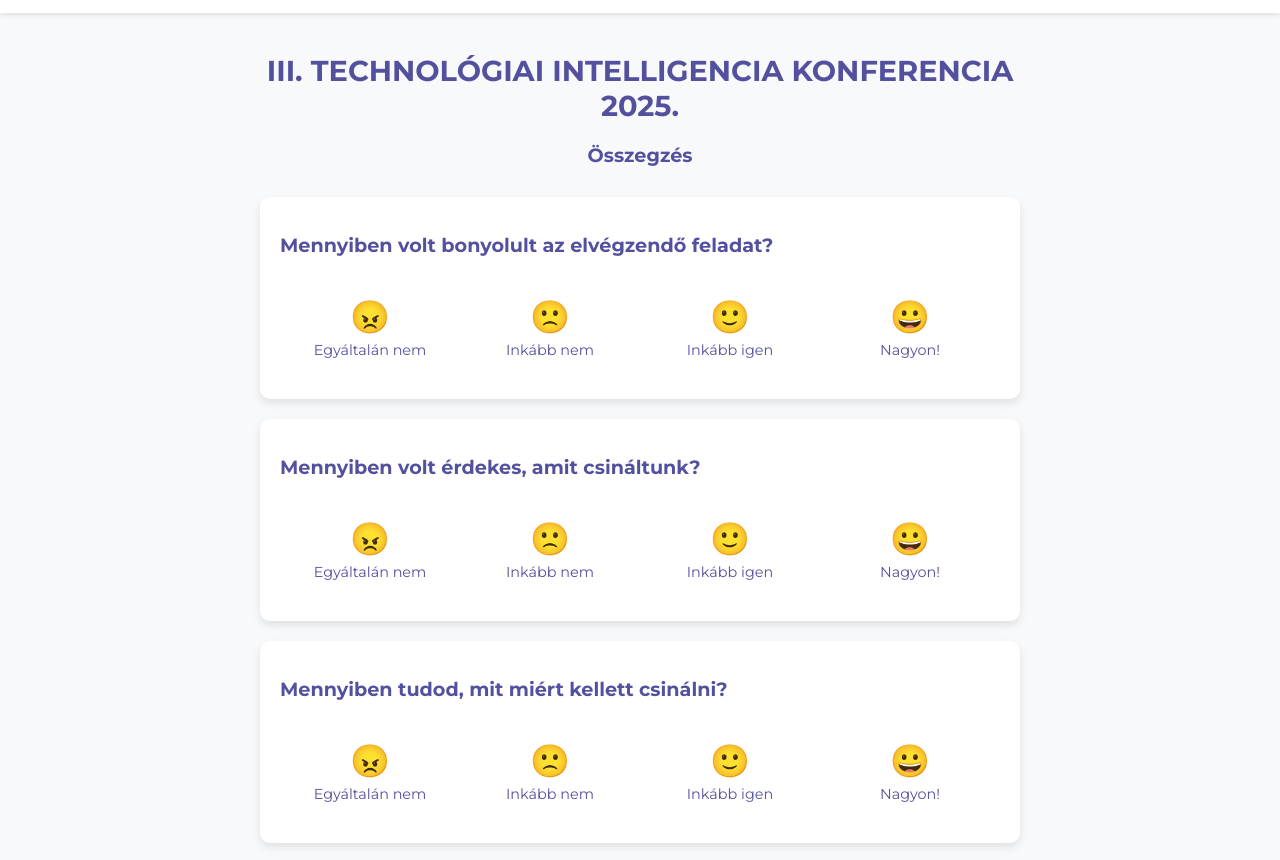
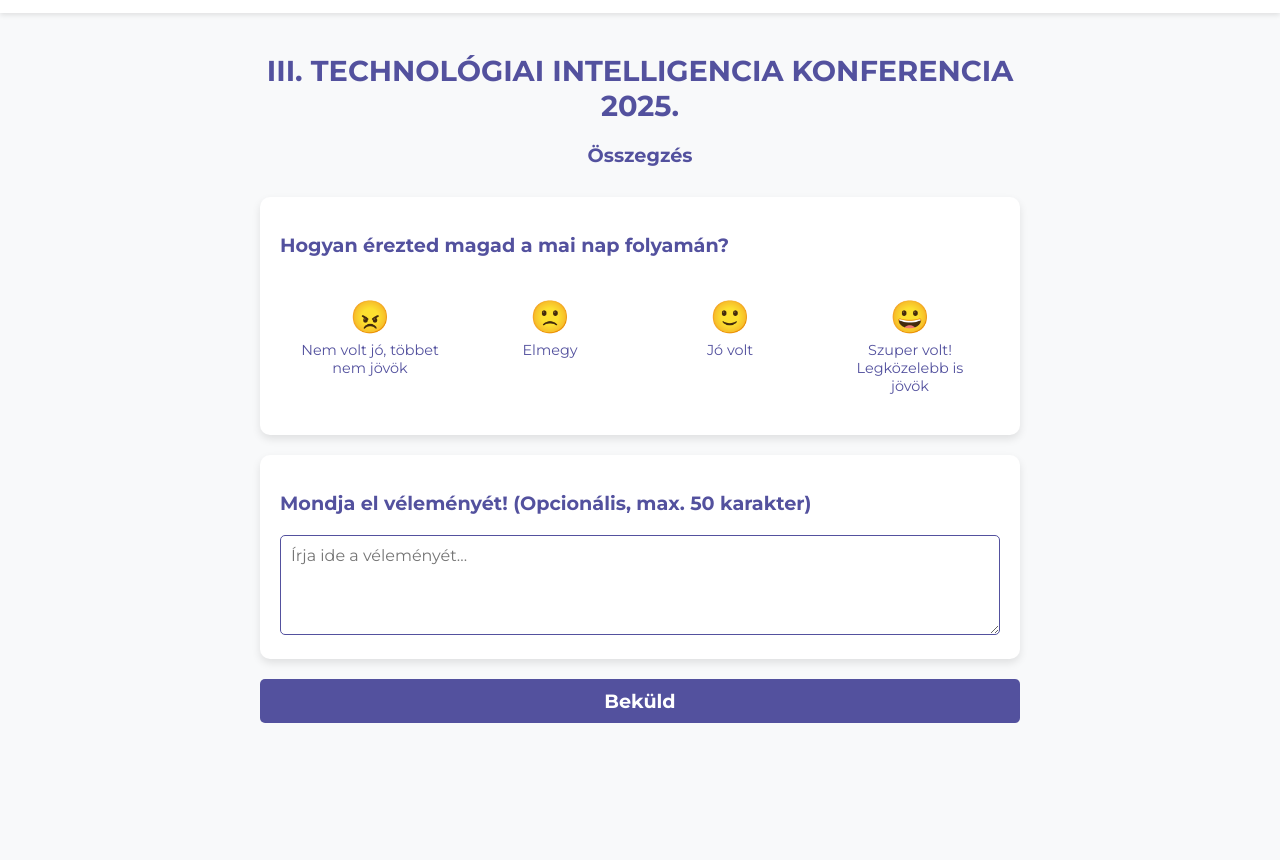
Before and after one commit to Froxy555/Tech4Study_Survey, a website: page public/survey6.html in a window 1280 px wide. Shown: the part 63-923 px from the top of the page. After the commit the page ends 806 px from the top, so only its background shows below. Drawn offline with Linux system fonts and the light colour scheme.

Commit message:
Update survey6.html

```diff
--- a/public/survey6.html
+++ b/public/survey6.html
@@ -238,102 +238,34 @@ input[type="radio"]:checked + .emoji-container.very-unsatisfied {
         <h2 style="text-align: center; margin-bottom: 30px;">Összegzés</h2>
 
         <div class="keret">
-            <h2>Mennyiben volt bonyolult az elvégzendő feladat?</h2>
+            <h2>Hogyan érezted magad a mai nap folyamán?</h2>
             <div class="options">
                 <label>
                     <input type="radio" name="satisfaction1" value="very-unsatisfied">
                     <div class="emoji-container very-unsatisfied">
                         <span class="emoji">😠</span>
-                        <span class="text">Egyáltalán nem</span>
+                        <span class="text">Nem volt jó, többet nem jövök</span>
                     </div>
                 </label>
                 <label>
                     <input type="radio" name="satisfaction1" value="not-satisfied">
                     <div class="emoji-container not-satisfied">
                         <span class="emoji">🙁</span>
-                        <span class="text">Inkább nem</span>
+                        <span class="text">Elmegy</span>
                     </div>
                 </label>
                 <label>
                     <input type="radio" name="satisfaction1" value="satisfied">
                     <div class="emoji-container satisfied">
                         <span class="emoji">🙂</span>
-                        <span class="text">Inkább igen</span>
+                        <span class="text">Jó volt</span>
                     </div>
                 </label>
                 <label>
                     <input type="radio" name="satisfaction1" value="very-satisfied">
                     <div class="emoji-container very-satisfied">
                         <span class="emoji">😀</span>
-                        <span class="text">Nagyon!</span>
-                    </div>
-                </label>
-            </div>
-        </div>
-
-        <div class="keret">
-            <h2>Mennyiben volt érdekes, amit csináltunk?</h2>
-            <div class="options">
-                <label>
-                    <input type="radio" name="satisfaction2" value="very-unsatisfied">
-                    <div class="emoji-container very-unsatisfied">
-                        <span class="emoji">😠</span>
-                        <span class="text">Egyáltalán nem</span>
-                    </div>
-                </label>
-                <label>
-                    <input type="radio" name="satisfaction2" value="not-satisfied">
-                    <div class="emoji-container not-satisfied">
-                        <span class="emoji">🙁</span>
-                        <span class="text">Inkább nem</span>
-                    </div>
-                </label>
-                <label>
-                    <input type="radio" name="satisfaction2" value="satisfied">
-                    <div class="emoji-container satisfied">
-                        <span class="emoji">🙂</span>
-                        <span class="text">Inkább igen</span>
-                    </div>
-                </label>
-                <label>
-                    <input type="radio" name="satisfaction2" value="very-satisfied">
-                    <div class="emoji-container very-satisfied">
-                        <span class="emoji">😀</span>
-                        <span class="text">Nagyon!</span>
-                    </div>
-                </label>
-            </div>
-        </div>
-
-        <div class="keret">
-            <h2>Mennyiben tudod, mit miért kellett csinálni?</h2>
-            <div class="options">
-                <label>
-                    <input type="radio" name="satisfaction3" value="very-unsatisfied">
-                    <div class="emoji-container very-unsatisfied">
-                        <span class="emoji">😠</span>
-                        <span class="text">Egyáltalán nem</span>
-                    </div>
-                </label>
-                <label>
-                    <input type="radio" name="satisfaction3" value="not-satisfied">
-                    <div class="emoji-container not-satisfied">
-                        <span class="emoji">🙁</span>
-                        <span class="text">Inkább nem</span>
-                    </div>
-                </label>
-                <label>
-                    <input type="radio" name="satisfaction3" value="satisfied">
-                    <div class="emoji-container satisfied">
-                        <span class="emoji">🙂</span>
-                        <span class="text">Inkább igen</span>
-                    </div>
-                </label>
-                <label>
-                    <input type="radio" name="satisfaction3" value="very-satisfied">
-                    <div class="emoji-container very-satisfied">
-                        <span class="emoji">😀</span>
-                        <span class="text">Nagyon!</span>
+                        <span class="text">Szuper volt! Legközelebb is jövök</span>
                     </div>
                 </label>
             </div>
```
